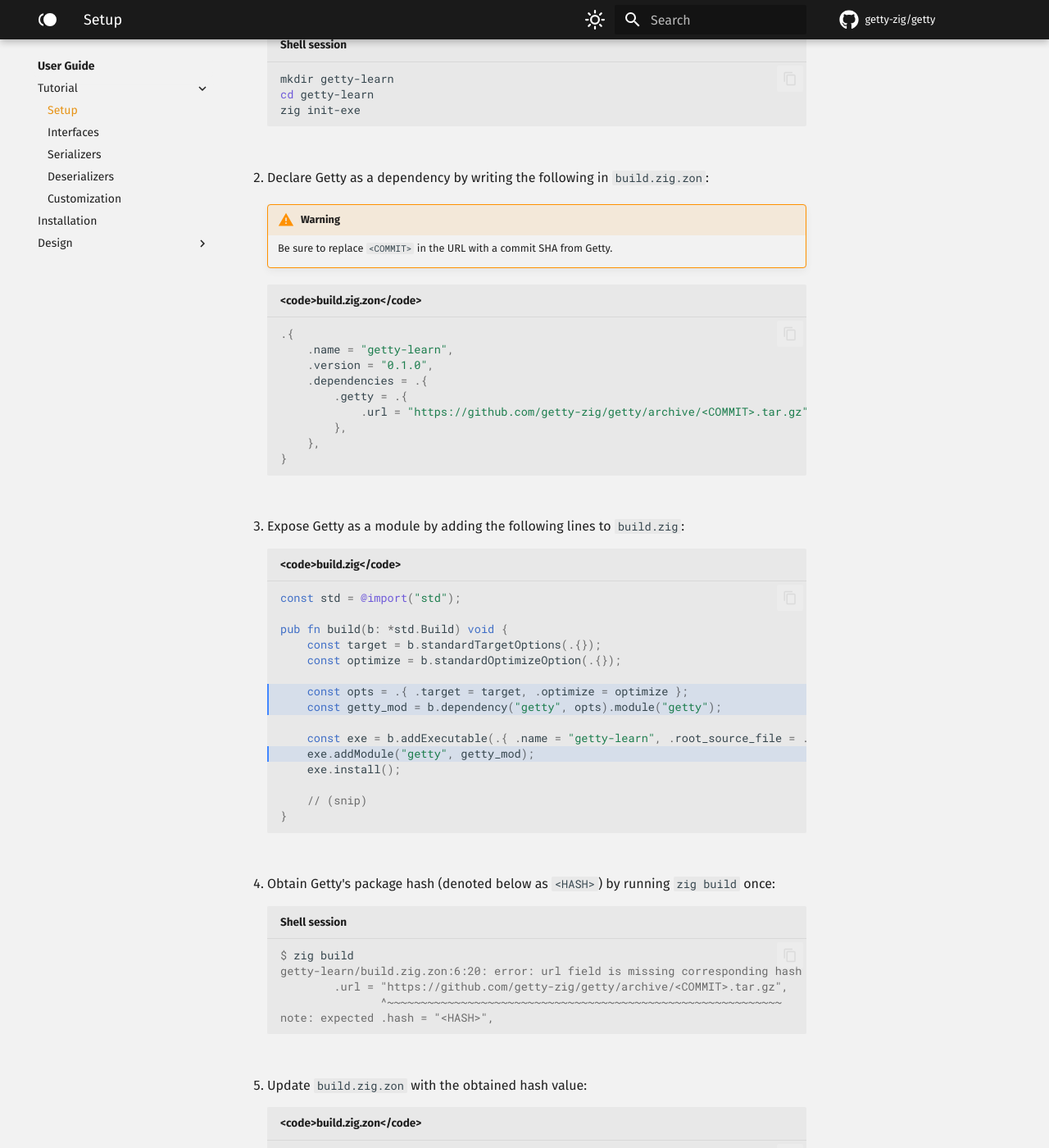
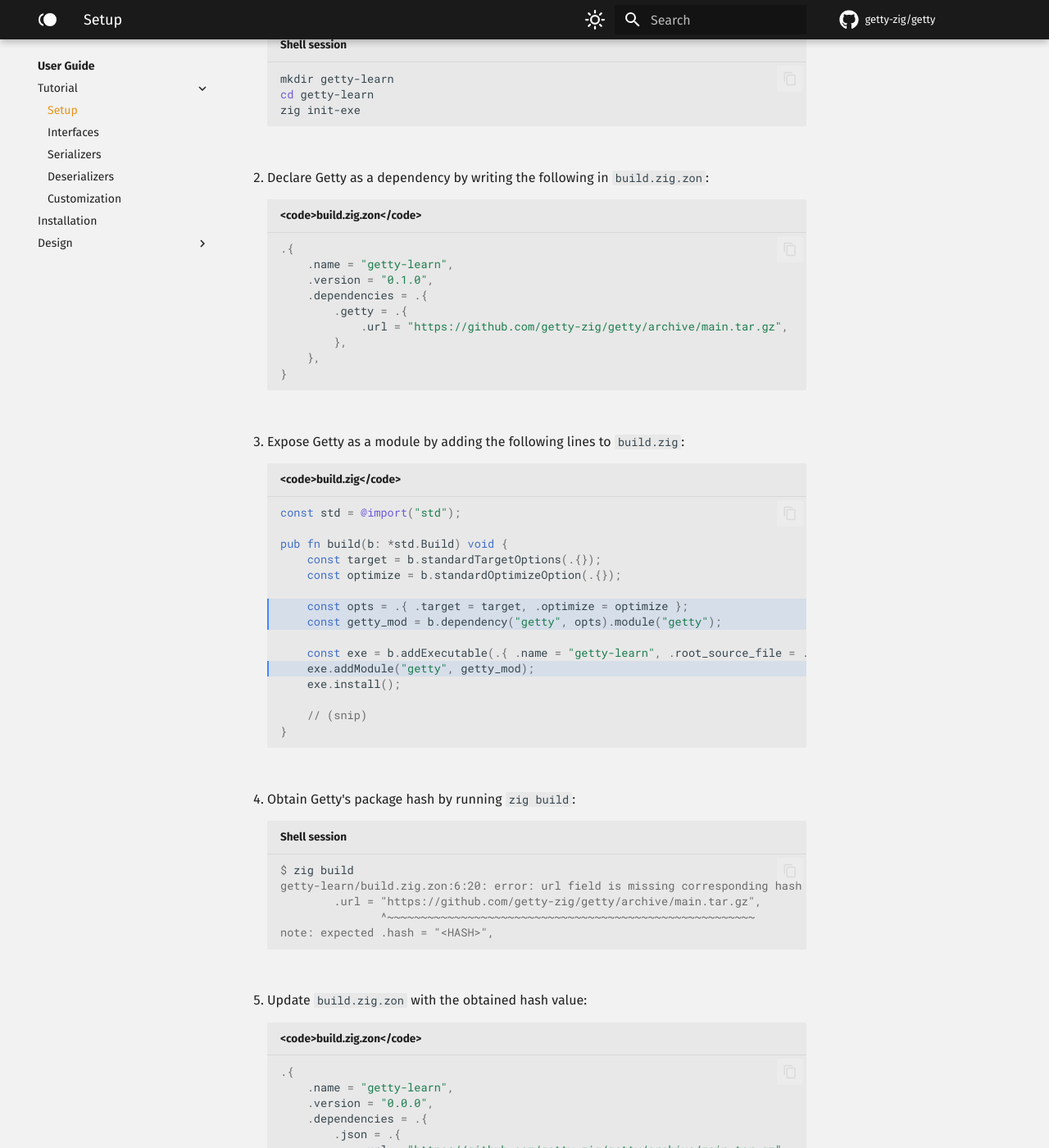
Before and after one commit to getty-zig/getty.so, an MkDocs documentation site: the page built from docs/user-guide/tutorial/setup.md, in a window 1280 px wide and 1400 px high, scrolled down 281 px. Shown: the whole window at 82% size. Built offline with MkDocs 1.6.1 and Material for MkDocs 9.7.7, drawn with Linux system fonts in a browser that asks for light colours; comment, search, counter and statistics services are not loaded; some of the changed text lies outside the part shown.

Commit message:
setup: Change commit hash to main

````diff
--- a/docs/user-guide/tutorial/setup.md
+++ b/docs/user-guide/tutorial/setup.md
@@ -13,17 +13,13 @@ To get started, let's make a new Zig project.
 
 2. Declare Getty as a dependency by writing the following in `build.zig.zon`:
 
-    !!! warning
-
-        Be sure to replace `<COMMIT>` in the URL with a commit SHA from Getty.
-
     ```zig title="<code>build.zig.zon</code>"
     .{
         .name = "getty-learn",
         .version = "0.1.0",
         .dependencies = .{
             .getty = .{
-                .url = "https://github.com/getty-zig/getty/archive/<COMMIT>.tar.gz",
+                .url = "https://github.com/getty-zig/getty/archive/main.tar.gz",
             },
         },
     }
@@ -51,13 +47,13 @@ To get started, let's make a new Zig project.
     ```
 &nbsp;
 
-4. Obtain Getty's package hash (denoted below as `<HASH>`) by running `zig build` once:
+4. Obtain Getty's package hash by running `zig build`:
 
     ```console title="Shell session"
     $ zig build
     getty-learn/build.zig.zon:6:20: error: url field is missing corresponding hash field
-            .url = "https://github.com/getty-zig/getty/archive/<COMMIT>.tar.gz",
-                   ^~~~~~~~~~~~~~~~~~~~~~~~~~~~~~~~~~~~~~~~~~~~~~~~~~~~~~~~~~~~
+            .url = "https://github.com/getty-zig/getty/archive/main.tar.gz",
+                   ^~~~~~~~~~~~~~~~~~~~~~~~~~~~~~~~~~~~~~~~~~~~~~~~~~~~~~~~
     note: expected .hash = "<HASH>",
     ```
 &nbsp;
@@ -70,7 +66,7 @@ To get started, let's make a new Zig project.
         .version = "0.0.0",
         .dependencies = .{
             .json = .{
-                .url = "https://github.com/getty-zig/getty/archive/<COMMIT>.tar.gz",
+                .url = "https://github.com/getty-zig/getty/archive/main.tar.gz",
                 .hash = "<HASH>",
             },
         },
````
Also changed, not shown: other parts of docs/user-guide/tutorial/setup.md (+1 -1 lines).
